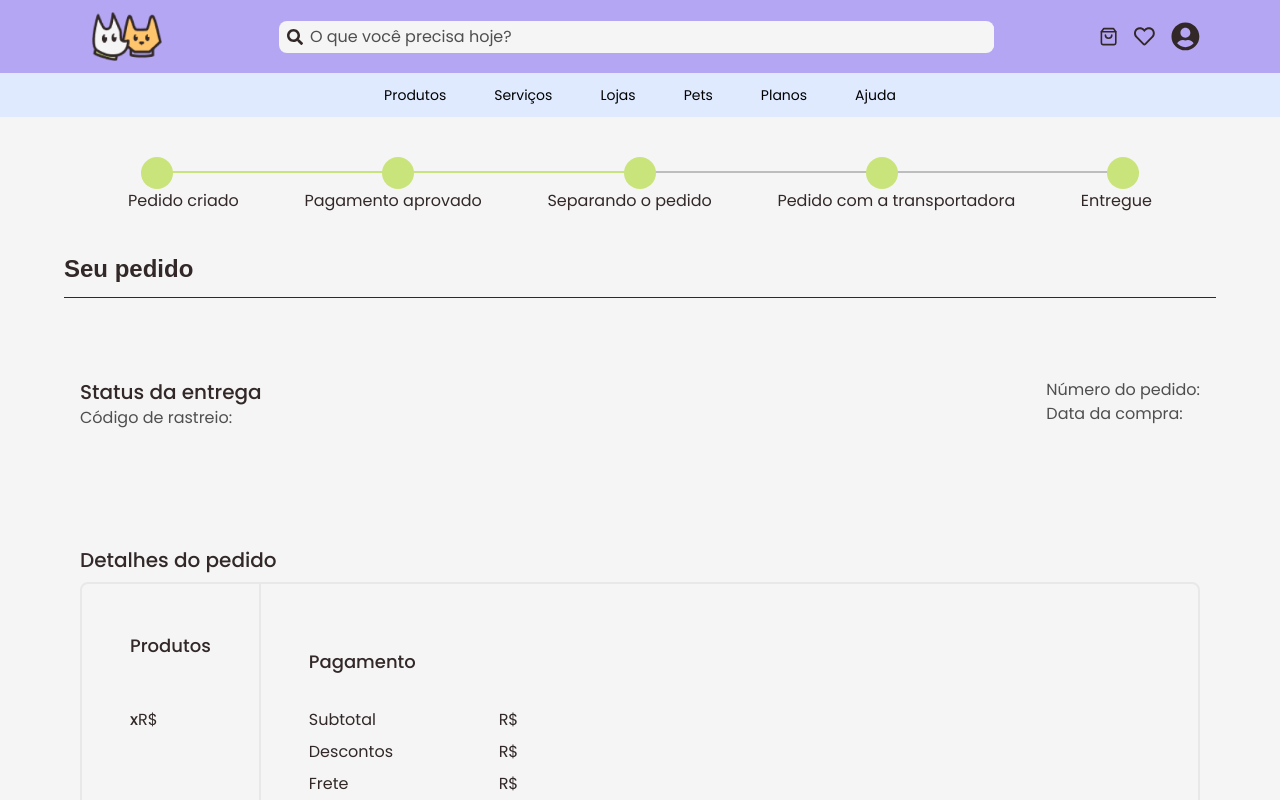
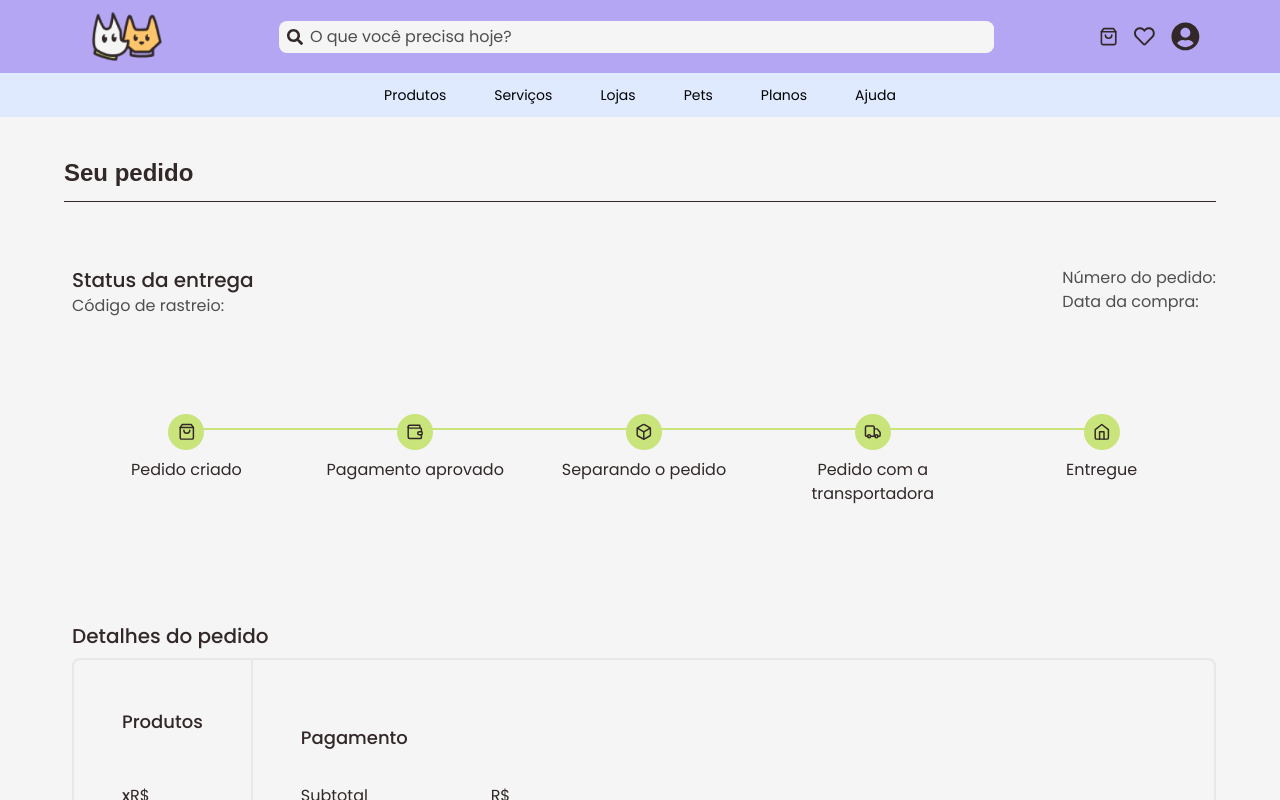
Before and after one commit to Projeto-Top-Care/Top-Care-Front-End, a Next.js app: page /Pedido in a window 1280 px wide. Shown: the top 800 px of the page. Built offline with nearby package versions, Linux system fonts and the light colour scheme; a web font is replaced by a local one.

Commit message:
Arrumando o componente da barra de processo

```diff
--- a/src/app/(logado)/Pedido/page.tsx
+++ b/src/app/(logado)/Pedido/page.tsx
@@ -21,14 +21,11 @@ export default function Pedido({ searchParams }: PropsUsuario) {
 
     return (
         <main>
-            <section className="w-full m-auto mt-10">
-                <BarraProcesso primeiroPasso="Pedido criado" segundoPasso="Pagamento aprovado" terceiroPasso="Separando o pedido" quartoPasso="Pedido com a transportadora" quintoPasso="Entregue"/>
-            </section>
             <section className="">
                 <div className="mt-10">
                     <TituloLinha titulo="Seu pedido"></TituloLinha>
                 </div>
-                <section className="lg:p-20 md:p-10 p-4 mb-10">
+                <section className="lg:p-16 lg:ml-2 md:p-10 p-5 mb-12">
                     <section>
                         <div className="md:flex md:justify-between">
                             <div className="">
@@ -40,8 +37,11 @@ export default function Pedido({ searchParams }: PropsUsuario) {
                                 <p className="font-poppins text-cinza-escuro md:text-base text-xs">Data da compra: {usuarioProcurado?.pedidos[0].dataCompra}</p>
                             </div>
                         </div>
+                        <section className="w-full m-auto md:mt-24 mt-8">
+                            <BarraProcesso type={"pedido"} primeiroPasso="Pedido criado" segundoPasso="Pagamento aprovado" terceiroPasso="Separando o pedido" quartoPasso="Pedido com a transportadora" quintoPasso="Entregue" />
+                        </section>
                     </section>
-                    <section className="md:mt-20 mt-10">
+                    <section className="md:mt-20 mt-4">
                         <div className="grid">
                             <div className="flex flex-col justify-between mt-5">
                                 <button className="hidden flex-row justify-center items-center md:mb-3 mb-1 md:text-base text-sm gap-2 lg:w-[24%] md:w-[30%] w-[100%] md:h-10 h-8 text-preto font-poppins bg-primaria rounded-lg">
--- a/src/components/BarraProcesso/BarraProcesso.tsx
+++ b/src/components/BarraProcesso/BarraProcesso.tsx
@@ -1,32 +1,60 @@
+import { FiShoppingBag } from "react-icons/fi";
+import { PiPawPrint } from "react-icons/pi";
+import { LuWallet, LuBox, LuTruck, LuHome, LuMenu, LuCalendarClock, LuClipboardList } from "react-icons/lu";
+import { SlLocationPin } from "react-icons/sl";
+
 interface IBarraProcesso {
     primeiroPasso: string,
     segundoPasso: string,
     terceiroPasso: string,
     quartoPasso: string,
-    quintoPasso: string
+    quintoPasso: string,
+    type: string
 }
 
-const BarraProcesso = ({ primeiroPasso, segundoPasso, terceiroPasso, quartoPasso, quintoPasso }: IBarraProcesso) => {
+const BarraProcesso = ({ primeiroPasso, segundoPasso, terceiroPasso, quartoPasso, quintoPasso, type }: IBarraProcesso) => {
 
     return (
-        <div className="w-full relative flex flex-col items-center">
-            <div className="w-[78%] mt-3.5 absolute m-auto">
+        <div className="w-full relative md:flex md:flex-col grid md:items-center items-start">
+            <div className="w-[78%] mt-3.5 absolute m-auto md:flex hidden">
                 <div className="border-t-2 border-cinza w-full absolute -z-50"></div>
-                <div className="border-t-2 border-secundaria w-[50%] absolute -z-10"></div>
+                <div className="border-t-2 border-secundaria w-[100%] absolute -z-10"></div>
             </div>
-            <div className="flex flex-row w-[78%] justify-between">
-                <div className="w-8 h-8 rounded-full bg-secundaria"></div>
-                <div className="w-8 h-8 rounded-full bg-secundaria"></div>
-                <div className="w-8 h-8 rounded-full bg-secundaria"></div>
-                <div className="w-8 h-8 rounded-full bg-secundaria"></div>
-                <div className="w-8 h-8 rounded-full bg-secundaria"></div>
+            <div className="md:hidden flex ml-3.5" >
+                <div className="border-l-2 h-full border-cinza absolute -z-50"></div>
+                <div className="border-l-2 border-secundaria h-[50%] absolute -z-10"></div>
             </div>
-            <div className="flex flex-row justify-between w-[80%] items-center font-poppins text-preto md:text-base text-xs">
-                <p>{primeiroPasso}</p>
-                <p>{segundoPasso}</p>
-                <p>{terceiroPasso}</p>
-                <p>{quartoPasso}</p>
-                <p>{quintoPasso}</p>
+            <div className="flex md:flex-row flex-col justify-between md:gap-0 gap-8 w-full">
+                <div className="gap-2 flex md:w-[25%] md:flex-col items-center font-poppins text-preto md:text-base text-xs">
+                    {
+                        type === "agendamento" ? (<div className="w-8 h-8 rounded-full bg-secundaria flex justify-center items-center"><PiPawPrint /></div>) : (<div className="md:w-9 md:h-9 w-8 h-8 rounded-full bg-secundaria flex justify-center items-center"><FiShoppingBag size={'1.1rem'} /></div>)
+                    }
+                    <p className="text-center">{primeiroPasso}</p>
+                </div>
+                <div className="gap-2 flex md:w-[25%] md:flex-col items-center font-poppins text-preto md:text-base text-xs">
+                    {
+                        type === "agendamento" ? (<div className="w-8 h-8 rounded-full bg-secundaria flex justify-center items-center"><LuMenu /></div>) : (<div className="md:w-9 md:h-9 w-8 h-8 rounded-full bg-secundaria flex justify-center items-center"><LuWallet size={'1.1rem'} /></div>)
+                    }
+                    <p className="text-center">{segundoPasso}</p>
+                </div>
+                <div className="gap-2 flex md:w-[25%] md:flex-col items-center font-poppins text-preto md:text-base text-xs">
+                    {
+                        type === "agendamento" ? (<div className="w-8 h-8 rounded-full bg-secundaria flex justify-center items-center"><SlLocationPin /></div>) : (<div className="md:w-9 md:h-9 w-8 h-8 rounded-full bg-secundaria flex justify-center items-center"><LuBox size={'1.1rem'} /></div>)
+                    }
+                    <p className="text-center">{terceiroPasso}</p>
+                </div>
+                <div className="gap-2 flex md:w-[25%] md:flex-col items-center font-poppins text-preto md:text-base text-xs">
+                    {
+                        type === "agendamento" ? (<div className="w-8 h-8 rounded-full bg-secundaria flex justify-center items-center"><LuCalendarClock /></div>) : (<div className="md:w-9 md:h-9 w-8 h-8 rounded-full bg-secundaria flex justify-center items-center"><LuTruck size={'1.1rem'} /></div>)
+                    }
+                    <p className="text-center">{quartoPasso}</p>
+                </div>
+                <div className="gap-2 flex md:w-[25%] md:flex-col items-center font-poppins text-preto md:text-base text-xs">
+                    {
+                        type === "agendamento" ? (<div className="w-8 h-8 rounded-full bg-secundaria flex justify-center items-center">< LuClipboardList /></div>) : (<div className="md:w-9 md:h-9 w-8 h-8 rounded-full bg-secundaria flex justify-center items-center"><LuHome size={'1.1rem'} /></div>)
+                    }
+                    <p className="text-center">{quintoPasso}</p>
+                </div>
             </div>
         </div>
     )
```
